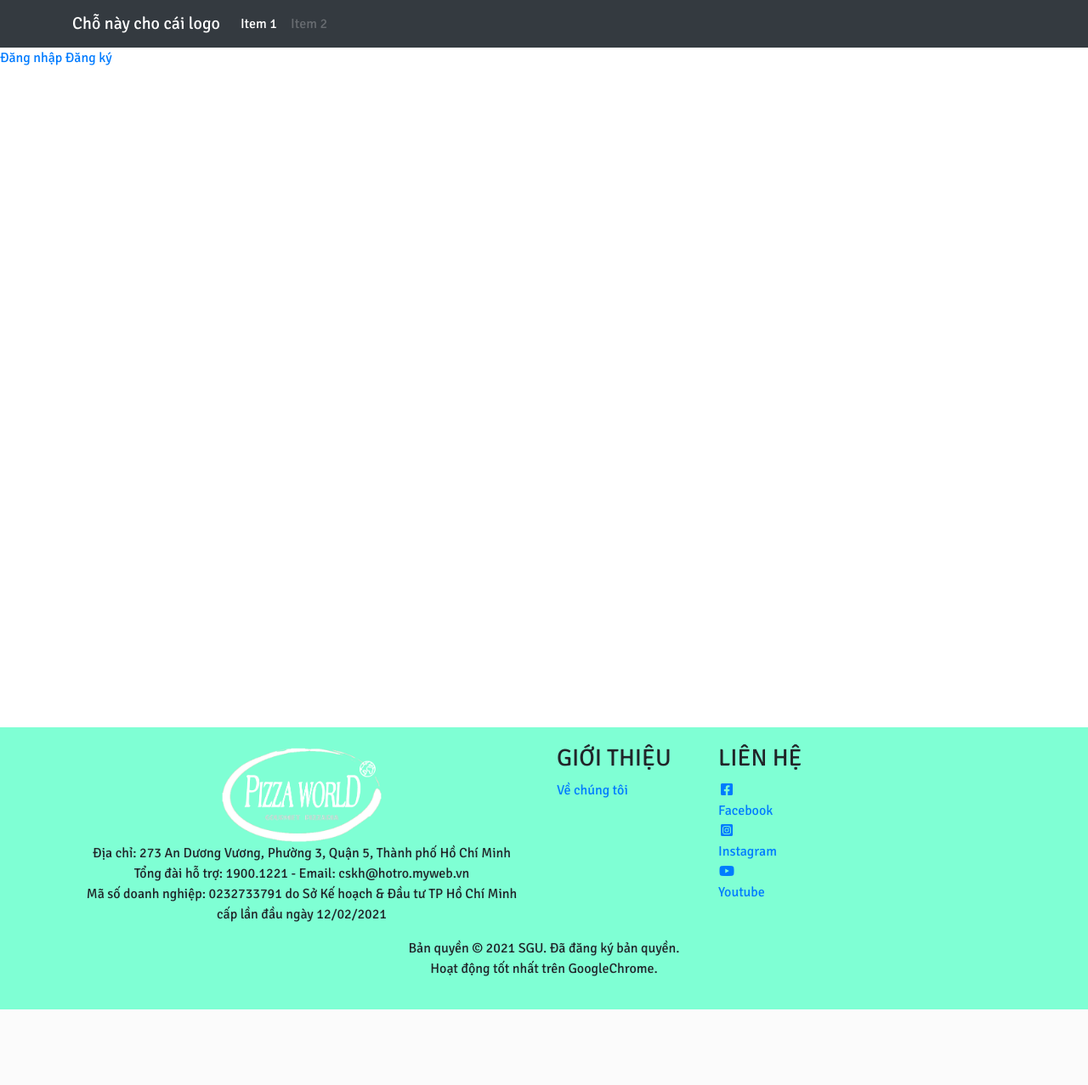
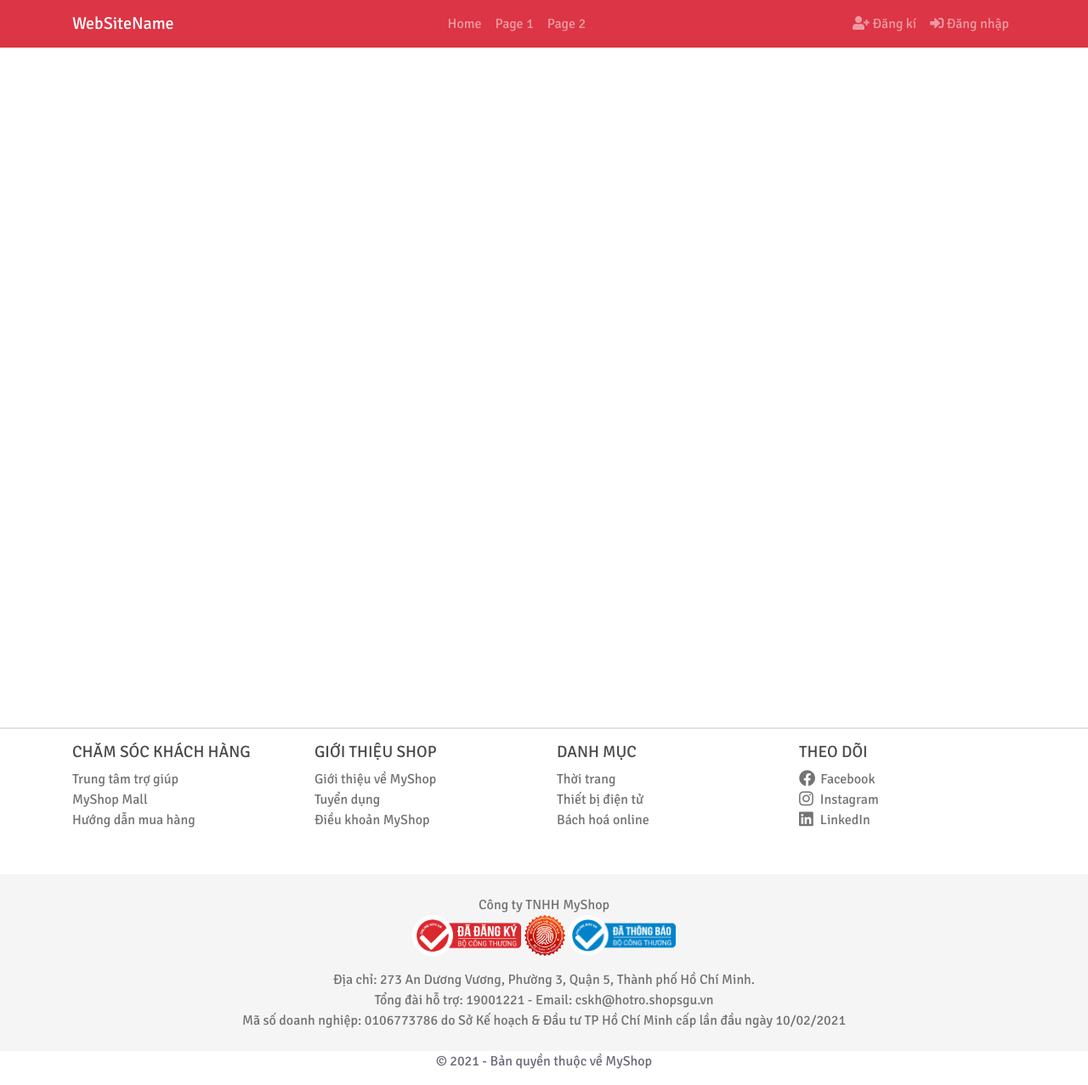
Before and after one commit to huukhuong/Web2-ThaySang, a PHP site: page / in a window 1280 px wide. Shown: the whole page at 85% size. Before the commit the page ends 1188 px from the top, so only its background shows below. Run offline with PHP 8.4, Linux system fonts and the light colour scheme; some libraries are stand-ins or nearby versions.

Commit message:
base sơ bộ

```diff
--- a/css/main.css
+++ b/css/main.css
@@ -16,19 +16,82 @@ ol, ul {
     list-style: none !important;
 }
 
-.page-footer {
-    background-color: aquamarine;
-    padding: 20px;
+/*  =====================================
+                    HEADER
+    =====================================*/
+
+
+
+/*  =====================================
+                    FOOTER
+    =====================================*/
+
+.footer {
+    background-color: #fff;
+    padding-top: 16px;
+    border-top: 2px solid #e2e2e2;
 }
 
-.footer-img {
-    max-width: 200px;
-    height: auto;
+.footer__heading {
+    font-size: 1.2rem;
+    text-transform: uppercase;
+    color: #494949;
 }
 
-.footer-icon {
-    display: block;
-    min-width: 20px;
-    max-width: 20px;
+.footer-list {
+    padding-left: 0;
+    list-style: none;
+}
+
+.footer-item__link {
+    text-decoration: none !important;
+    font-size: 1rem;
+    color: #737373;
+    padding-top: 2px 0;
+    display: flex;
+    align-items: center;
+}
+
+.footer-item__icon1 {
+    font-size: 1.2rem;
+    position: relative;
+    top: -1px;
+    padding-right: 6px;
+}
+
+.footer-item__icon {
+    font-size: 1.2rem;
+    position: relative;
+    top: -1px;
+    padding-right: 8px;
+}
+
+.footer__bottom {
+    display: flex;
+    justify-content: center;
+    padding: 24px 0;
+    background-color: #f5f5f5;
+    margin-top: 36px;
+}
+
+.footer__bottom-lincense-img {
+    height: 48px;
+}
+
+.footer__text {
+    margin: 0;
     text-align: center;
+    font-size: 1rem;
+    color: #727272;
 }
+
+.footer__text-lincense {
+    text-align: center;
+    font-size: 1rem;
+    color: #6B6B7A;
+}
+
+.footer__down {
+    text-align: center;
+    background-color: #fff;
+}
--- a/footer.php
+++ b/footer.php
@@ -1,64 +1,94 @@
 <!-- FOOTER -->
-
-<footer class="page-footer font-small footer-content">
-    <div class="container text-center text-md-left">
+<footer class="footer">
+    <div class="container">
         <div class="row">
-            <div class="footer-logo col-md-6 mt-md-0 mt-3 text-center">
-                <a href="./index.html" style="text-decoration: none;">
-                    <img src="./img/logo.png" alt="" class="footer-img">
-                </a>
-                <div class="footer-address">
-                    Địa chỉ: 273 An Dương Vương, Phường 3, Quận 5, Thành phố Hồ Chí Minh <br>
-                    Tổng đài hỗ trợ: 1900.1221 - Email: cskh@hotro.myweb.vn <br>
-                    Mã số doanh nghiệp: 0232733791 do Sở Kế hoạch & Đầu tư TP Hồ Chí Minh <br>
-                    cấp lần đầu ngày 12/02/2021
-                </div>
+            <div class="col-md-3 col-6">
+                <h3 class="footer__heading">Chăm sóc khách hàng</h3>
+                <ul class="footer-list">
+                    <li class="footer-item">
+                        <a href="#" class="footer-item__link">Trung tâm trợ giúp</a>
+                    </li>
+                    <li class="footer-item">
+                        <a href="#" class="footer-item__link">MyShop Mall</a>
+                    </li>
+                    <li class="footer-item">
+                        <a href="#" class="footer-item__link">Hướng dẫn mua hàng</a>
+                    </li>
+                </ul>
             </div>
-            <hr class="clearfix w-100 d-md-none pb-3">
-            <div class="col-md-2 mb-md-0 mb-3">
-                <h3 class="text-uppercase">Giới thiệu</h3>
-                <ul class="footer-list list-unstyled">
-                    <li>
-                        <a data-toggle="modal" data-target="#gioiThieu" href="">Về chúng tôi</a>
+            <div class="col-md-3 col-6">
+                <h3 class="footer__heading">Giới thiệu shop</h3>
+                <ul class="footer-list">
+                    <li class="footer-item">
+                        <a href="#" class="footer-item__link">Giới thiệu về MyShop</a>
                     </li>
+                    <li class="footer-item">
+                        <a href="#" class="footer-item__link">Tuyển dụng</a>
+                    </li>
+                    <li class="footer-item">
+                        <a href="#" class="footer-item__link">Điều khoản MyShop</a>
+                    </li>
+                </ul>
             </div>
-            <div class="col-md-2 mb-md-0 mb-3">
-                <h3 class="text-uppercase">Liên hệ</h3>
-                <ul class="footer-list list-unstyled">
-                    <li>
-                        <a href="https://www.facebook.com.vn">
-                            <span class="footer-icon">
-                                <i class="fab fa-facebook-square"></i>
-                            </span>
+            <div class="col-md-3 col-6">
+                <h3 class="footer__heading">Danh mục</h3>
+                <ul class="footer-list">
+                    <li class="footer-item">
+                        <a href="#" class="footer-item__link">Thời trang</a>
+                    </li>
+                    <li class="footer-item">
+                        <a href="#" class="footer-item__link">Thiết bị điện tử</a>
+                    </li>
+                    <li class="footer-item">
+                        <a href="#" class="footer-item__link">Bách hoá online</a>
+                    </li>
+                </ul>
+            </div>
+            <div class="col-md-3 col-6">
+                <h3 class="footer__heading">Theo dõi</h3>
+                <ul class="footer-list">
+                    <li class="footer-item">
+                        <a href="#" class="footer-item__link">
+                            <i class="footer-item__icon1 fab fa-facebook"></i>
                             Facebook
                         </a>
                     </li>
-                    <li>
-                        <a href="https://instagram.com.vn">
-                            <span class="footer-icon">
-                                <i class="fab fa-instagram-square"></i>
-                            </span>
+                    <li class="footer-item">
+                        <a href="#" class="footer-item__link">
+                            <i class="footer-item__icon fab fa-instagram"></i>
                             Instagram
                         </a>
                     </li>
-                    <li>
-                        <a href="https://www.youtube.com.vn">
-                            <span class="footer-icon">
-                                <i class="fab fa-youtube"></i>
-                            </span>
-                            Youtube
+                    <li class="footer-item">
+                        <a href="#" class="footer-item__link">
+                            <i class="footer-item__icon fab fa-linkedin"></i>
+                            LinkedIn
                         </a>
                     </li>
                 </ul>
             </div>
         </div>
     </div>
-    <div class="footer-lincense footer-copyright text-center py-3">
-        Bản quyền &copy; 2021 SGU. Đã đăng ký bản quyền. <br>
-        Hoạt động tốt nhất trên GoogleChrome.
+    <div class="footer__bottom">
+        <div class="container">
+            <div class="text-center">
+                <p class="footer__text">Công ty TNHH MyShop</p>
+                <img src="./img/lincense1.png" alt="" class="footer__bottom-lincense-img">
+                <img src="./img/lincense2.png" alt="" class="footer__bottom-lincense-img">
+                <img src="./img/lincense3.png" alt="" class="footer__bottom-lincense-img">
+            </div>
+            <p></p>
+            <p class="footer__text">Địa chỉ: 273 An Dương Vương, Phường 3, Quận 5, Thành phố Hồ Chí Minh.</p>
+            <p class="footer__text">Tổng đài hỗ trợ: 19001221 - Email: cskh@hotro.shopsgu.vn</p>
+            <p class="footer__text">Mã số doanh nghiệp: 0106773786 do Sở Kế hoạch & Đầu tư TP Hồ Chí Minh cấp lần đầu ngày 10/02/2021</p>
+        </div>
+    </div>
+    <div class="footer__down">
+        <p class="footer__text-lincense">&copy; 2021 - Bản quyền thuộc về MyShop</p>
     </div>
 </footer>
-<!-- END FOOOTER -->
+</div>
+
 
 <script src="https://code.jquery.com/jquery-3.2.1.slim.min.js" integrity="sha384-KJ3o2DKtIkvYIK3UENzmM7KCkRr/rE9/Qpg6aAZGJwFDMVNA/GpGFF93hXpG5KkN" crossorigin="anonymous"></script>
 <script src="https://cdnjs.cloudflare.com/ajax/libs/popper.js/1.12.9/umd/popper.min.js" integrity="sha384-ApNbgh9B+Y1QKtv3Rn7W3mgPxhU9K/ScQsAP7hUibX39j7fakFPskvXusvfa0b4Q" crossorigin="anonymous"></script>
--- a/header.php
+++ b/header.php
@@ -5,22 +5,42 @@
     <link rel="stylesheet" href="https://maxcdn.bootstrapcdn.com/bootstrap/4.0.0/css/bootstrap.min.css" integrity="sha384-Gn5384xqQ1aoWXA+058RXPxPg6fy4IWvTNh0E263XmFcJlSAwiGgFAW/dAiS6JXm" crossorigin="anonymous">
     <link rel="stylesheet" href="./css/main.css">
 </head>
-
-<nav class="navbar navbar-expand-lg navbar-dark bg-dark sticky-top">
+<nav class="navbar navbar-expand-lg navbar-dark bg-danger sticky-top">
     <div class="container">
-        <a class="navbar-brand" href="./index.php">Chỗ này cho cái logo</a>
+        <div class="navbar-header">
+            <a class="navbar-brand" href="./index.php">WebSiteName</a>
+        </div>
         <button class="navbar-toggler" data-target="#my-nav" data-toggle="collapse" aria-controls="my-nav" aria-expanded="false" aria-label="Toggle navigation">
             <span class="navbar-toggler-icon"></span>
         </button>
         <div id="my-nav" class="collapse navbar-collapse">
-            <ul class="navbar-nav mr-auto">
-                <li class="nav-item active">
-                    <a class="nav-link" href="#">Item 1 <span class="sr-only">(current)</span></a>
-                </li>
-                <li class="nav-item">
-                    <a class="nav-link disabled" href="#" tabindex="-1" aria-disabled="true">Item 2</a>
-                </li>
+            <ul class="nav navbar-nav ml-auto">
+                <li><a class="nav-link" href="#">Home</a></li>
+                <li><a class="nav-link" href="#">Page 1</a></li>
+                <li><a class="nav-link" href="#">Page 2</a></li>
+            </ul>
+            <ul class="nav navbar-nav ml-auto">
+                <?php
+                session_start();
+                if (!isset($_SESSION['email'])) {
+                    echo '<li> <a class="nav-link" href="./register.php"> <i class="fas fa-user-plus"></i> Đăng kí </a> </li>
+                <li> <a class="nav-link" href="./login.php"> <i class="fas fa-sign-in-alt"></i> Đăng nhập </a> </li>';
+                } else {
+                    echo
+                    '<li> <a class="nav-link" href="#"> ' . $_SESSION['email'] . '</a> </li>
+                <li> <a class="nav-link" id="kk" href="./logout.php">Đăng xuất </a> </li>';
+                }
+                ?>
             </ul>
         </div>
     </div>
 </nav>
+
+<script>
+    try {
+        var x=document.getElementById('kk');
+        if(x)alert("OKOKOK");
+    } catch (error) {
+
+    }
+</script>
--- a/index.php
+++ b/index.php
@@ -14,9 +14,8 @@
     include("./header.php");
     ?>
 
-    <div class="" style="height: 100vh;">
-        <a href="./login.php">Đăng nhập</a>
-        <a href="./register.php">Đăng ký</a>
+    <div class="container" style="height: 100vh;">
+
     </div>
 
     <?php
--- a/login.php
+++ b/login.php
@@ -12,7 +12,7 @@ if (isset($_POST["btn_submit"])) {
     $password = addslashes($password);
 
     //xử lý đăng nhập bằng MySQL
-    echo $email . '<br/>' . $password;
+    header("Location: ./index.php");
 
     //lưu session
     $_SESSION['email'] = $email;
--- /dev/null
+++ b/logout.php
@@ -0,0 +1,4 @@
+<?php
+session_start();
+unset($_SESSION["email"]);
+header("Location: ./index.php");
```
Also changed, not shown: img/lincense1.png (added), img/lincense2.png (added), img/lincense3.png (added).
